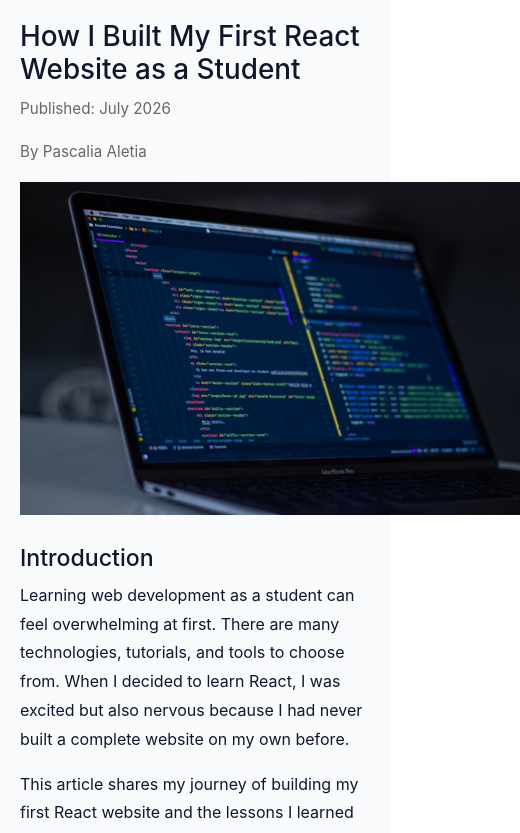
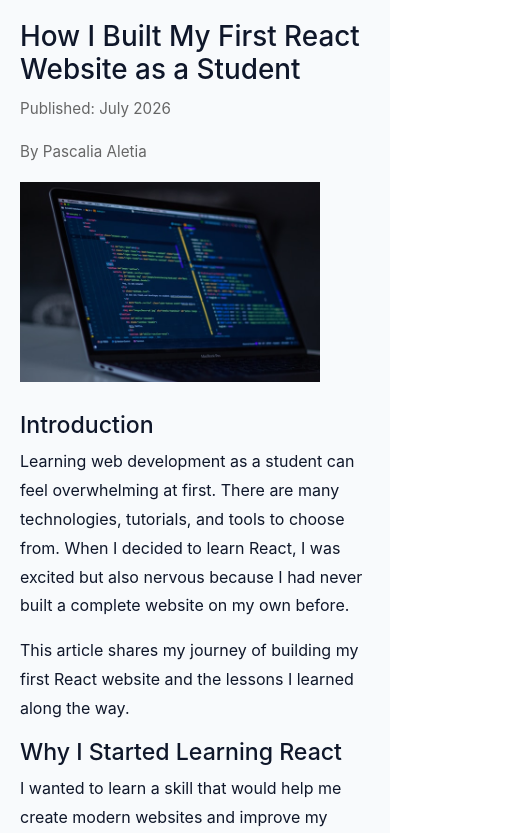
Before and after one commit to passiedaniels/pascaliaweb, a React (Create React App) app: page /article4 in a window 390 px wide. Shown: the top 833 px of the page, 520 px wide, since content can reach past the window. Built offline with nearby package versions, Linux system fonts and the light colour scheme.

Commit message:
made img responsive

```diff
--- a/src/Article.css
+++ b/src/Article.css
@@ -28,3 +28,8 @@
   list-style: disc;
   padding-left: 40px;
 }
+@media (max-width: 900px) {
+  .article4-img {
+    width: 300px;
+  }
+}
```
